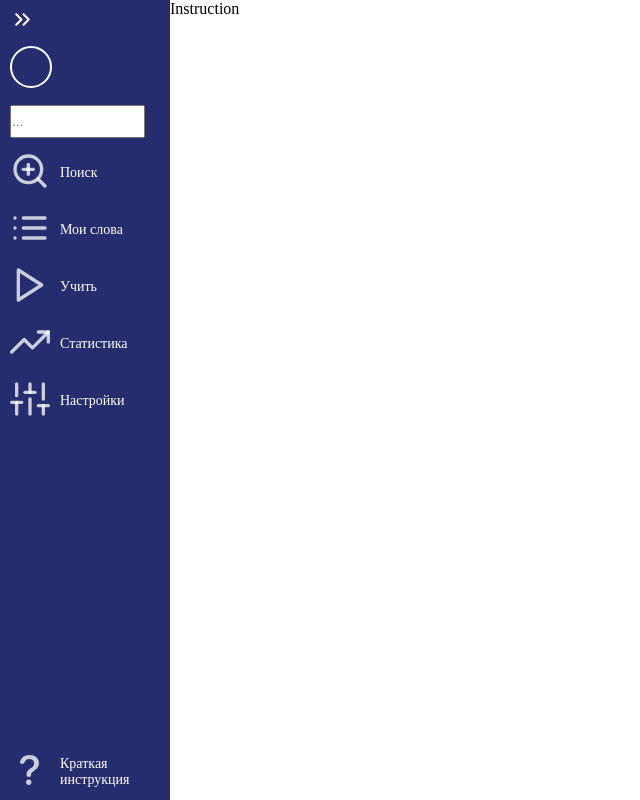
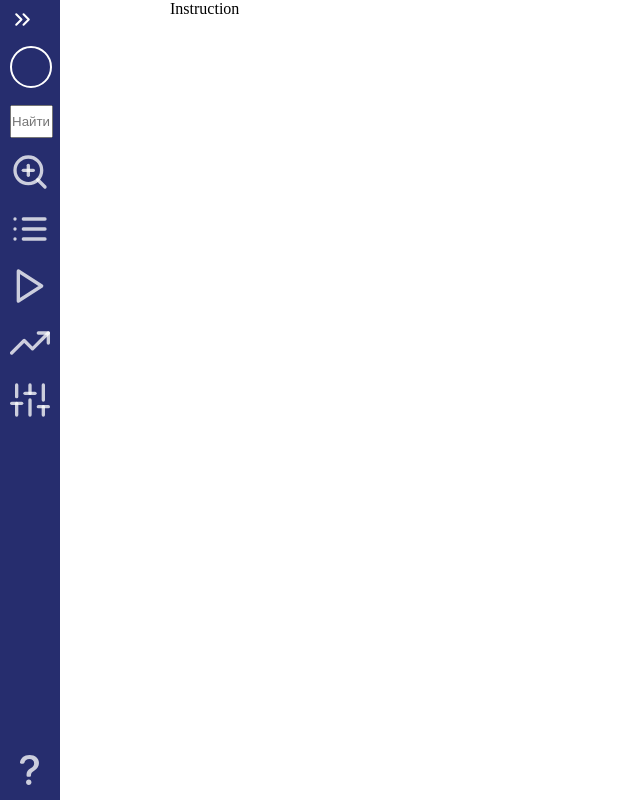
Before and after one commit to AlexCole999/second-project-eng, a React app: page / in a window 1280 px wide. Shown: the whole page, without its empty margins (0-640 px from the left). Built offline with nearby package versions, Linux system fonts and the light colour scheme.

Commit message:
_opened trigger

```diff
--- a/src/App/Nav/Nav.scss
+++ b/src/App/Nav/Nav.scss
@@ -1,8 +1,12 @@
 .Nav {
   background-color: rgb(38, 45, 110);
   grid-area: Nav;
-  width: 170px;
-  transition: 1s all ease;
+  max-width: 60px;
+  transition: 0.65s all ease;
+
+  &_opened {
+    max-width: 170px;
+  }
 
   a {
     text-decoration: none;
@@ -10,10 +14,6 @@
 
   &__trigger {
     color: white;
-
-    ._closed {
-      background-color: #fff;
-    }
   }
 
   &__body {
@@ -51,8 +51,13 @@
   }
 
   &__search {
-    width: 82%;
-    padding: 7px 0px;
+    max-width: 80%;
+    padding: 7px 10px;
+
+    input {
+      width: 98%;
+      padding: 7px 0px;
+    }
   }
 
   &__elemicon {
--- a/src/App/Nav/Nav.tsx
+++ b/src/App/Nav/Nav.tsx
@@ -15,8 +15,7 @@ type Props = {}
 export default function Nav({ }: Props) {
   function some(e) {
     let a = document.querySelector('.Nav');
-    e.target.classList.toggle('_closed');
-    console.log(e.target);
+    a.classList.toggle('Nav_opened');
   }
   return (
     <div className='Nav'>
@@ -28,8 +27,8 @@ export default function Nav({ }: Props) {
           <div className="User">
             <div className="User__photo"></div>
           </div>
-          <div className="Nav__elem">
-            <input placeholder="..." className="Nav__search" type="input" />
+          <div className="Nav__search">
+            <input placeholder="Найти" type="input" />
           </div>
           <NavLink to={"/second-project-eng/DeepSearch"} className="Navbar-right-elem" title="Продвинутый поиск">
             <div className="Nav__elem">
```
